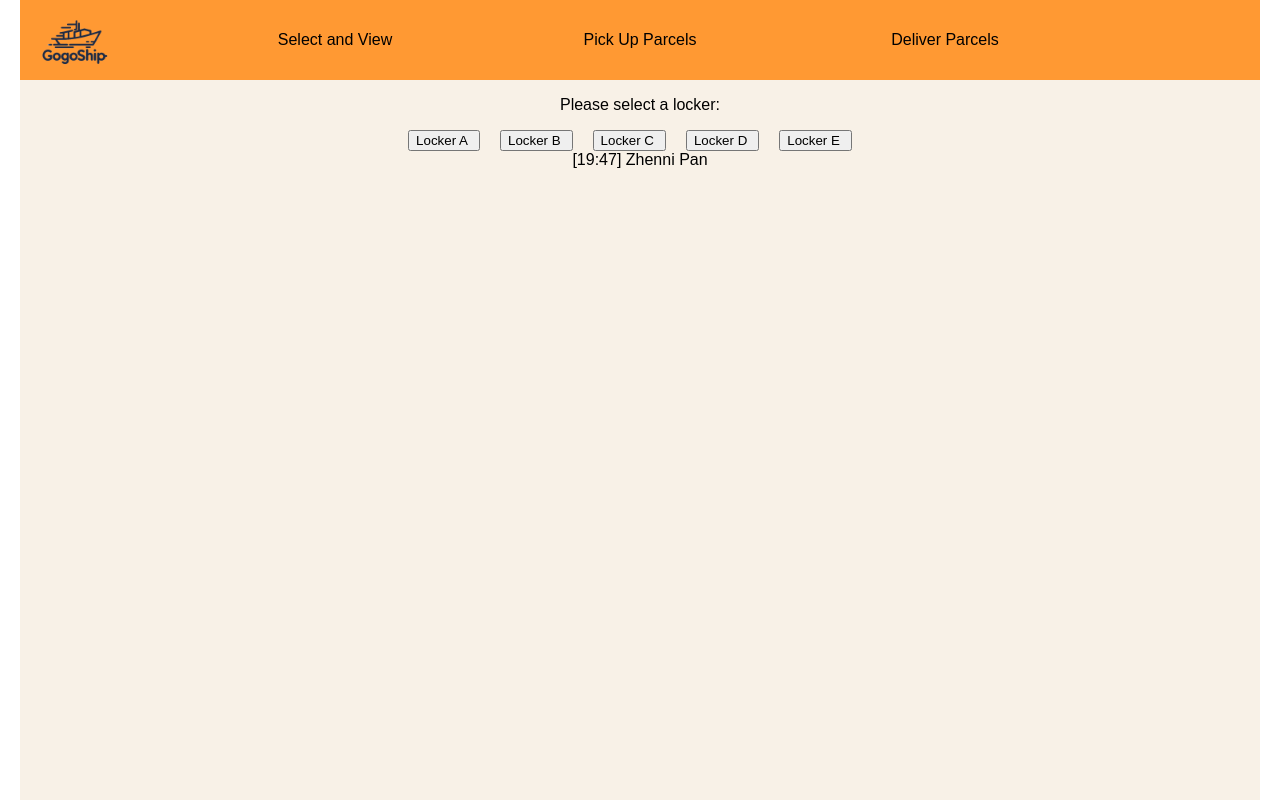
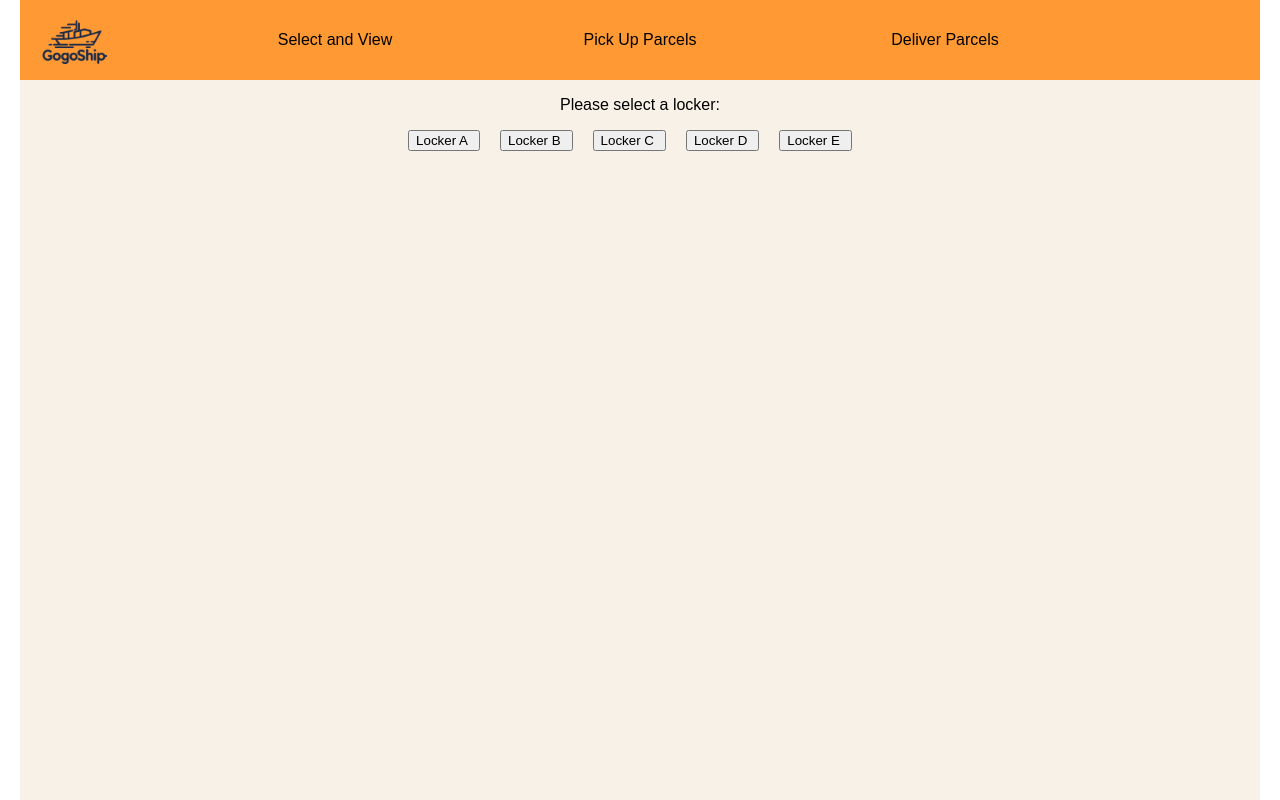
Before and after one commit to AWAP-Group8/driver-application-frontend, a React (Create React App) app: page /deliver-parcels in a window 1280 px wide. Built offline with nearby package versions, Linux system fonts and the light colour scheme.

Commit message:
Update DeliverParcels.js

```diff
--- a/src/components/DeliverParcels.js
+++ b/src/components/DeliverParcels.js
@@ -92,7 +92,6 @@ const DeliverParcels = () => {
                     <button onClick={() => { fetchParcels('D'); handleSelectLocker(); }}>Locker D</button>
                     <button onClick={() => { fetchParcels('E'); handleSelectLocker(); }}>Locker E</button>
                 </div>
-               [19:47] Zhenni Pan
 <div className='parcels'>
                     {selectedLocker && (
                         <>
```
